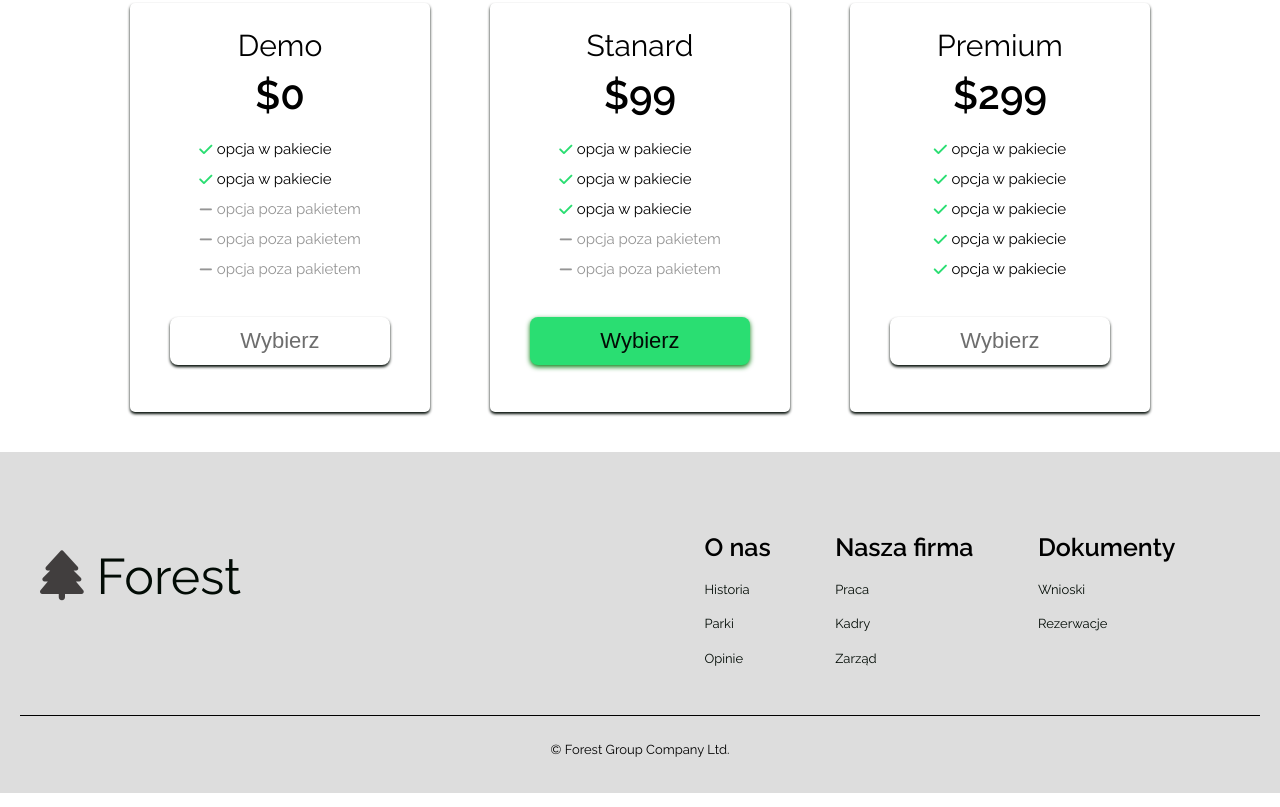
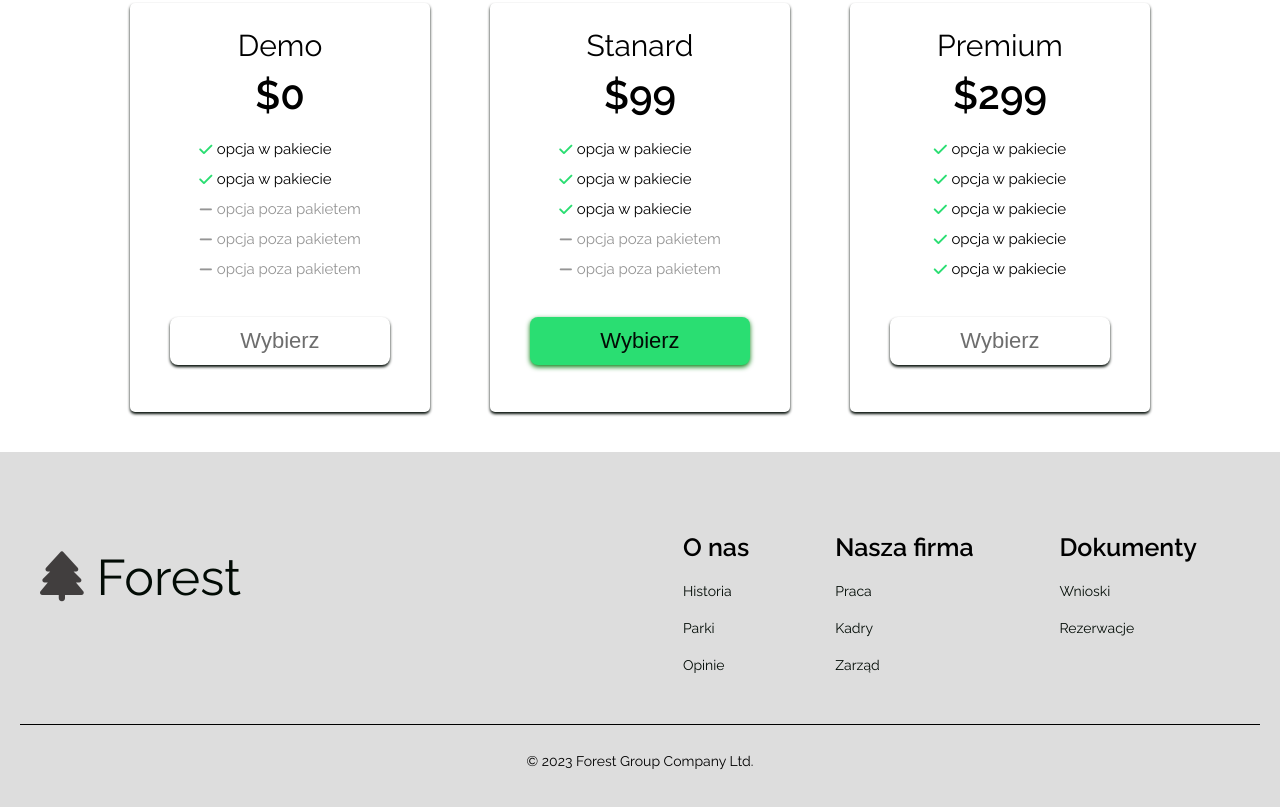
Before and after one commit to kimi1723/MMC-strony-z-kursu, a website: page zlecenie od klienta/index.html in a window 1280 px wide. Shown: the part 1798-2605 px from the top of the page. Drawn offline with nearby package versions, Linux system fonts and the light colour scheme.

Commit message:
fixed js

```diff
--- a/zlecenie od klienta/src/js/main.js
+++ b/zlecenie od klienta/src/js/main.js
@@ -32,13 +32,13 @@ const handleBtnsFocus = e => {
 };
 
 const handleYear = () => {
-	const year = new Date();
+	const year = new Date().getFullYear();
 
 	footerYear.textContent = year;
 };
 
-document.addEventListener('DOMContentLoaded', handleYear);
 window.addEventListener('keyup', handleBtnsFocus);
 offerBtns.forEach(btn => btn.addEventListener('click', handleBtnsClick));
 navLinks.forEach(link => link.addEventListener('click', handleNav));
 navBtn.addEventListener('click', handleNav);
+handleYear();
--- a/zlecenie od klienta/src/sass/_style.scss
+++ b/zlecenie od klienta/src/sass/_style.scss
@@ -304,7 +304,7 @@ body {
 
 	&-info {
 		display: flex;
-		justify-content: space-evenly;
+		justify-content: space-around;
 		width: 50%;
 
 		&__heading {
@@ -312,7 +312,7 @@ body {
 		}
 
 		&-list {
-			font-size: 1.3rem;
+			font-size: 1.4rem;
 
 			&__element {
 				margin: 1.5em 0;
@@ -330,9 +330,11 @@ body {
 	}
 
 	&-copyright {
-		font-size: 1.3rem;
+		font-size: 1.4rem;
 		padding: 2em 0;
 		border-top: 1px solid #000;
 		text-align: center;
 	}
 }
+
+// POBRAC KOLORY, POZMIENIAC NAZWY SASSA
```
Also changed, not shown: zlecenie od klienta/dist/css/main.min.css, zlecenie od klienta/dist/js/main.min.js.
